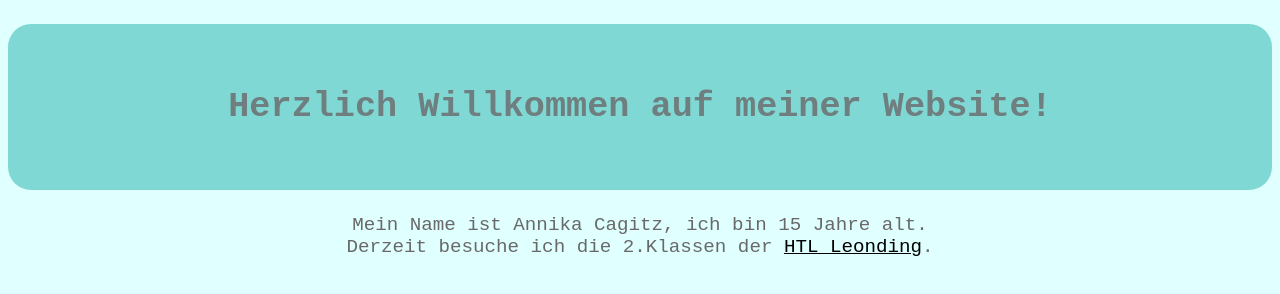
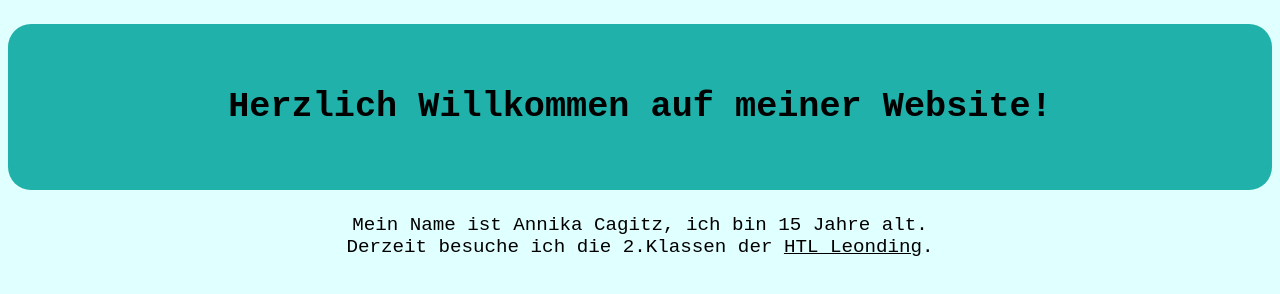
Before and after one commit to IT180179/it180179.github.io, a plain HTML site: page index.html in a window 1280 px wide. Drawn offline with Linux system fonts and the light colour scheme.

Commit message:
Initial commit

```diff
--- a/code.js
+++ b/code.js
@@ -1,8 +1,9 @@
  function myFunction() {
-    document.getElementById("all").style.backgroundColor = "lightseagreen";
-    document.getElementById("all").style.color = "black";
-    document.getElementById("all").style.fontFamily = "Aria";
-    document.getElementById("all").style.padding ="5%";
-    document.getElementById("all").style.fontSize ="160%";
-    document.getElementById("all").style.borderRadius ="23px";
+
+    document.getElementById("body").style.backgroundColor = "lightseagreen";
+    document.getElementById("body").style.fontFamily = "Aria";
+    document.getElementById("body").style.padding ="5%";
+    document.getElementById("body").style.fontSize ="160%";
+    document.getElementById("body").style.borderRadius ="23px";
+
  }
--- a/index.html
+++ b/index.html
@@ -11,12 +11,15 @@
 </head>
 
 <body>
-    <h1>Herzlich Willkommen auf meiner Website!</h1>
+    <div id="all" onclick="myFunction()">
+    <div id="body">
+        <h1>Herzlich Willkommen auf meiner Website!</h1>
 
-    <div id="all" onclick="myFunction()">
         <p>Mein Name ist Annika Cagitz, ich bin 15 Jahre alt.<br>
             Derzeit besuche ich die 2.Klassen der
             <a href="https://www.htl-leonding.at/">HTL Leonding</a>.</p>
+
+    </div>
     </div>
 </body>
 
--- a/style.css
+++ b/style.css
@@ -3,20 +3,19 @@ h1{
     color:black;
     text-align: center;
     background-color:lightseagreen;
-    opacity: 0.5;
     border-radius: 23px;
     padding: 0.5%;
     padding-top:5%;
     padding-bottom: 5%;
     font-size:220%;
-
+    font-family: 'Courier New', Courier, monospace;
 }
 body{
     font-family: 'Courier New', Courier, monospace;
     background-color: lightcyan ;
 }
 p{
-    color:dimgray;
+    color:black;
     text-align: center;
     font-size:120%;
 }
```
